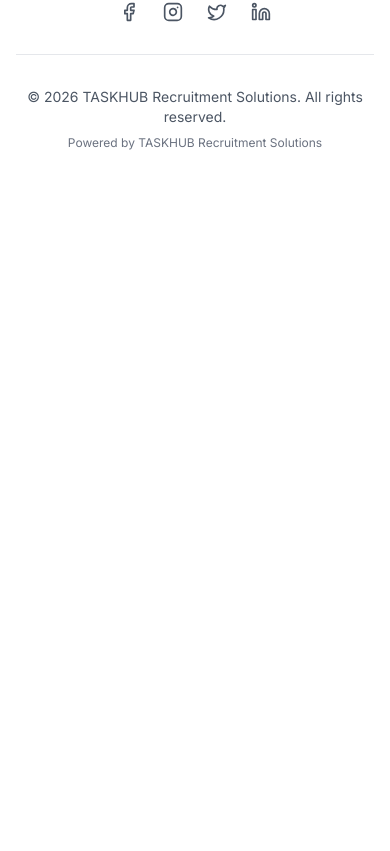
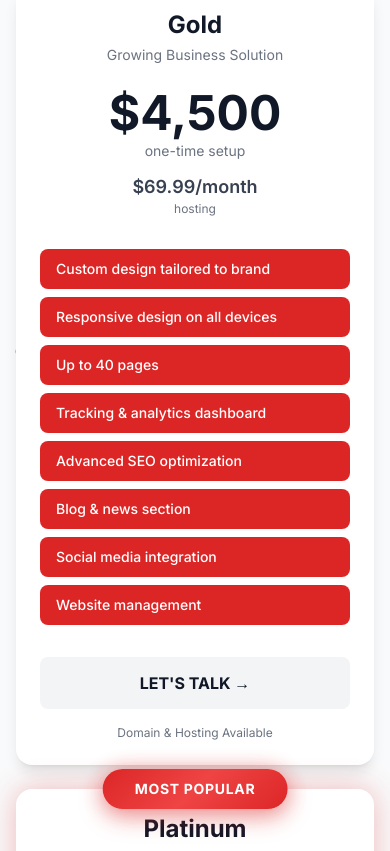
Before and after one commit to taskhubteam/taskhub-dijital, a React (Vite) app: page /traditional-websites in a window 390 px wide. Shown: the part 6167-7018 px from the top of the page. Before the commit the page ends 6366 px from the top, so only its background shows below. Built offline with nearby package versions, Linux system fonts and the light colour scheme; no server answers.

Commit message:
Updated information and added pricing table

```diff
--- a/src/components/Footer.jsx
+++ b/src/components/Footer.jsx
@@ -100,7 +100,15 @@ export default function Footer() {
             © {currentYear} TASKHUB Recruitment Solutions. All rights reserved.
           </p>
           <p id="src_components_Footer_6cdg" className="text-gray-500 dark:text-gray-500 text-xs mt-2">
-            Powered by TASKHUB Recruitment Solutions
+            Powered by{" "}
+            <a
+              href="https://taskhubrecruitmentsolutions.com/"
+              target="_blank"
+              rel="noopener noreferrer"
+              className="hover:text-primary-600 dark:hover:text-primary-400 transition-colors duration-200"
+            >
+              TASKHUB Recruitment Solutions
+            </a>
           </p>
         </div>
       </div>
--- a/src/pages/ContactUsPage.jsx
+++ b/src/pages/ContactUsPage.jsx
@@ -11,19 +11,19 @@ export default function ContactUsPage() {
     {
       icon: Mail,
       label: "Email",
-      value: "hello@taskhub-dijital.agency",
-      href: "mailto:hello@taskhub-dijital.agency",
+      value: "taskhubdijital@gmail.com",
+      href: "mailto:taskhubdijital@gmail.com",
     },
     {
       icon: Phone,
       label: "Phone",
-      value: "+1 (555) 123-4567",
-      href: "tel:+15551234567",
+      value: "469-577-0392",
+      href: "tel:+14695770392",
     },
     {
       icon: MapPin,
       label: "Office",
-      value: "123 Innovation Street, San Francisco, CA 94102",
+      value: "PO Box 494995, Dallas, TX 75044",
       href: null,
     },
   ];
--- a/src/pages/LandingPage.jsx
+++ b/src/pages/LandingPage.jsx
@@ -326,7 +326,7 @@ export default function LandingPage() {
                   {[
                     {
                       name: "Starter Hosting",
-                      price: "$29.99/mo",
+                      price: "$49.99/mo",
                       features: ["10 GB SSD Storage", "100 GB Bandwidth", "Free SSL Certificate", "Daily Backups", "Email Support"],
                     },
                     {
--- a/src/pages/TraditionalWebsitesPage.jsx
+++ b/src/pages/TraditionalWebsitesPage.jsx
@@ -57,6 +57,83 @@ const services = [
       "Order Management",
       "Payment Integration",
     ],
+  },
+];
+
+const traditionalPricingPlans = [
+  {
+    name: "Diamond",
+    subtitle: "Essential Web Presence",
+    setupPrice: "$2,500",
+    monthlyPrice: "$69.99/month",
+    monthlyLabel: "hosting",
+    features: [
+      "Custom design tailored to brand",
+      "Responsive design on all devices",
+      "20 pages only",
+      "Tracking & 5 management system",
+      "Website management",
+      "SEO-ready",
+    ],
+    popular: false,
+  },
+  {
+    name: "Gold",
+    subtitle: "Growing Business Solution",
+    setupPrice: "$4,500",
+    monthlyPrice: "$69.99/month",
+    monthlyLabel: "hosting",
+    features: [
+      "Custom design tailored to brand",
+      "Responsive design on all devices",
+      "Up to 40 pages",
+      "Tracking & analytics dashboard",
+      "Advanced SEO optimization",
+      "Blog & news section",
+      "Social media integration",
+      "Website management",
+    ],
+    popular: false,
+  },
+  {
+    name: "Platinum",
+    subtitle: "Professional Business Suite",
+    setupPrice: "$6,500",
+    monthlyPrice: "$69.99/month",
+    monthlyLabel: "hosting",
+    features: [
+      "Custom design tailored to brand",
+      "Responsive design on all devices",
+      "Up to 75 pages",
+      "E-commerce (up to 100 products)",
+      "Payment gateway integration",
+      "Advanced SEO & Google Analytics",
+      "Blog, news & events section",
+      "Monthly performance report",
+      "Website management",
+    ],
+    popular: true,
+  },
+  {
+    name: "Enterprise",
+    subtitle: "Full-Scale Digital Solution",
+    setupPrice: "$9,500",
+    monthlyPrice: "$69.99/month",
+    monthlyLabel: "hosting",
+    features: [
+      "Custom design tailored to brand",
+      "Responsive design on all devices",
+      "Unlimited pages",
+      "Full e-commerce (unlimited products)",
+      "Custom API integrations",
+      "Multi-language support",
+      "Advanced SEO & marketing tools",
+      "Dedicated account manager",
+      "Priority 24/7 support",
+      "Unlimited revisions",
+      "Website management",
+    ],
+    popular: false,
   },
 ];
 
@@ -319,6 +396,114 @@ export default function TraditionalWebsitesPage() {
           </div>
         </section>
 
+        {/* Pricing Section */}
+        <section className="relative py-20 px-4 sm:px-6 lg:px-8 bg-gray-50 dark:bg-gray-900 overflow-hidden">
+          <AnimatedBackground />
+
+          <div className="max-w-7xl mx-auto relative z-10">
+            <motion.div
+              initial={{ opacity: 0, y: 20 }}
+              whileInView={{ opacity: 1, y: 0 }}
+              viewport={{ once: false }}
+              className="text-center mb-16"
+            >
+              <h2 className="section-title mb-4">Pricing Packages</h2>
+              <p className="section-subtitle">
+                Transparent, one-time setup pricing with simple monthly hosting
+              </p>
+            </motion.div>
+
+            <div className="grid grid-cols-1 md:grid-cols-2 xl:grid-cols-4 gap-6 items-stretch">
+              {traditionalPricingPlans.map((plan, idx) => (
+                <motion.div
+                  key={plan.name}
+                  initial={{ opacity: 0, y: 30 }}
+                  whileInView={{ opacity: 1, y: 0 }}
+                  viewport={{ once: false }}
+                  transition={{ delay: idx * 0.1, duration: 0.5 }}
+                  whileHover={{ scale: plan.popular ? 1.05 : 1.02, y: -8 }}
+                  className={`relative bg-white dark:bg-gray-800 rounded-2xl shadow-lg hover:shadow-2xl transition-all duration-300 flex flex-col ${
+                    plan.popular ? "ring-2 ring-primary-600 xl:scale-105" : ""
+                  }`}
+                  style={plan.popular ? { boxShadow: "0 0 30px rgba(220,38,38,0.3)" } : {}}
+                >
+                  {plan.popular && (
+                    <div
+                      className="absolute -top-5 left-1/2 -translate-x-1/2 px-8 py-2.5 text-white text-sm font-bold rounded-full shadow-2xl z-20 tracking-wide uppercase whitespace-nowrap"
+                      style={{
+                        boxShadow: "0 8px 24px rgba(220,38,38,0.4), 0 0 20px rgba(220,38,38,0.3)",
+                        background: "linear-gradient(135deg,#dc2626 0%,#ef4444 50%,#dc2626 100%)",
+                        letterSpacing: "0.05em",
+                      }}
+                    >
+                      Most Popular
+                    </div>
+                  )}
+
+                  <div className="p-6 sm:p-8 flex flex-col h-full">
+                    {/* Name & subtitle */}
+                    <div className="text-center mb-6">
+                      <h3 className="text-2xl font-bold text-gray-900 dark:text-white mb-1">
+                        {plan.name}
+                      </h3>
+                      <p className="text-sm text-gray-500 dark:text-gray-400">{plan.subtitle}</p>
+                    </div>
+
+                    {/* Pricing */}
+                    <div className="text-center mb-8">
+                      <div className="text-5xl font-bold text-gray-900 dark:text-white mb-1">
+                        {plan.setupPrice}
+                      </div>
+                      <p className="text-sm text-gray-500 dark:text-gray-400 mb-3">
+                        one-time setup
+                      </p>
+                      <p className="text-lg font-semibold text-gray-700 dark:text-gray-300">
+                        {plan.monthlyPrice}
+                      </p>
+                      <p className="text-xs text-gray-500 dark:text-gray-400">{plan.monthlyLabel}</p>
+                    </div>
+
+                    {/* Features */}
+                    <ul className="space-y-2 mb-8 flex-grow">
+                      {plan.features.map((feature, fIdx) => (
+                        <motion.li
+                          key={fIdx}
+                          initial={{ opacity: 0, x: -10 }}
+                          whileInView={{ opacity: 1, x: 0 }}
+                          viewport={{ once: false }}
+                          transition={{ delay: idx * 0.1 + fIdx * 0.05 }}
+                          className="bg-primary-600 dark:bg-primary-700 text-white px-4 py-2.5 rounded-lg text-sm font-medium hover:bg-primary-700 dark:hover:bg-primary-800 transition-colors duration-200"
+                        >
+                          {feature}
+                        </motion.li>
+                      ))}
+                    </ul>
+
+                    {/* CTA */}
+                    <a
+                      href="https://taskhubrecruitmentsolutions.com/schedule/"
+                      target="_blank"
+                      rel="noopener noreferrer"
+                      className={`w-full py-3.5 px-6 rounded-lg font-bold text-base transition-all duration-300 text-center mt-auto block ${
+                        plan.popular
+                          ? "bg-primary-600 hover:bg-primary-700 text-white shadow-lg hover:shadow-xl hover:shadow-primary-500/50 hover:scale-105"
+                          : "bg-gray-100 hover:bg-gray-200 dark:bg-gray-700 dark:hover:bg-gray-600 text-gray-900 dark:text-white hover:scale-105"
+                      }`}
+                    >
+                      LET'S TALK →
+                    </a>
+
+                    {/* Footer note */}
+                    <p className="text-center text-xs text-gray-500 dark:text-gray-400 mt-4">
+                      Domain &amp; Hosting Available
+                    </p>
+                  </div>
+                </motion.div>
+              ))}
+            </div>
+          </div>
+        </section>
+
         {/* CTA Section */}
         <section id="src_pages_TraditionalWebsitesPage_mz2j" className="relative py-32 px-4 sm:px-6 lg:px-8 bg-gradient-to-br from-primary-600 via-primary-700 to-primary-800 overflow-hidden">
           <div id="src_pages_TraditionalWebsitesPage_oop3" className="absolute inset-0 opacity-10">
--- a/vite.config.js
+++ b/vite.config.js
@@ -15,6 +15,7 @@ export default defineConfig(({ mode }) => {
   console.log(envWithImportMeta, 'this is the file')
 
   return {
+  base: '/',
   plugins: [react()],
   define: envWithImportMeta,
   server: {
```
Also changed, not shown: 2 other files (tests, documents, lock files or other folders).
